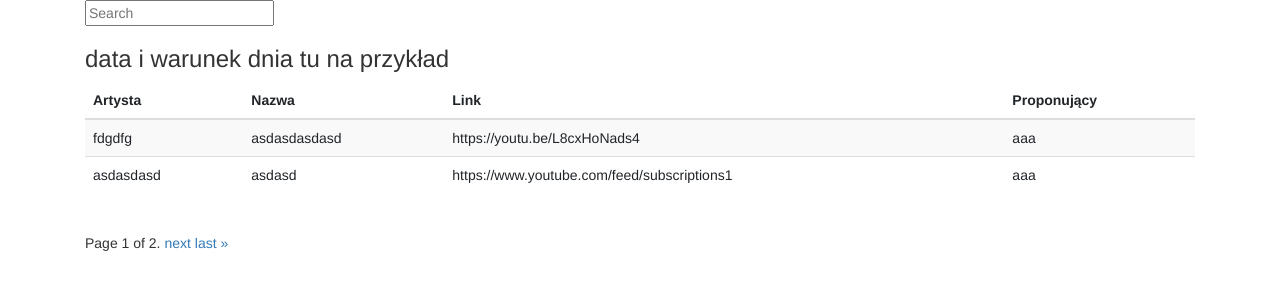
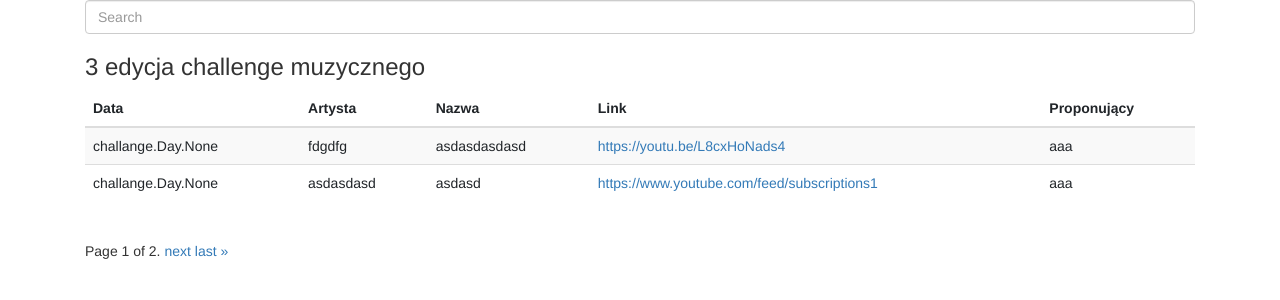
Before and after one commit to Drizii/DayChallange, a Django app: page / in a window 1280 px wide. Shown: the top 300 px of the page. Run offline with Django 3.2, Linux system fonts and the light colour scheme; data comes from the database, SQL or seed files in the repository; some libraries are stand-ins or nearby versions.

Commit message:
poprawnienie wyswietlania nawzwy Day w modelu

```diff
--- a/challange/challange/models.py
+++ b/challange/challange/models.py
@@ -33,4 +33,4 @@ class Day(models.Model):
     song = models.ManyToManyField(Song, default=None, null=True)
 
     def __str__(self):
-        return self.day
+        return str(self.day)
--- a/challange/challange/templates/main.html
+++ b/challange/challange/templates/main.html
@@ -12,13 +12,13 @@
         <script src="https://code.jquery.com/jquery-3.4.1.slim.min.js" integrity="sha384-J6qa4849blE2+poT4WnyKhv5vZF5SrPo0iEjwBvKU7imGFAV0wwj1yYfoRSJoZ+n" crossorigin="anonymous"></script>
         <script src="https://cdn.jsdelivr.net/npm/popper.js@1.16.0/dist/umd/popper.min.js" integrity="sha384-Q6E9RHvbIyZFJoft+2mJbHaEWldlvI9IOYy5n3zV9zzTtmI3UksdQRVvoxMfooAo" crossorigin="anonymous"></script>
         <script src="https://stackpath.bootstrapcdn.com/bootstrap/4.4.1/js/bootstrap.min.js" integrity="sha384-wfSDF2E50Y2D1uUdj0O3uMBJnjuUD4Ih7YwaYd1iqfktj0Uod8GCExl3Og8ifwB6" crossorigin="anonymous"></script>
-    <title>Document</title>
+    <title>Song challenge</title>
 </head>
 <body>
 <div class="container">
     <div class="search-bar">
         <form method="get" action="{% url 'search_results' %}">
-            <input type="text" name="q" placeholder="Search" >
+            <input type="text" class="form-control" name="q" placeholder="Search" >
         </form>
     </div>
 
@@ -26,20 +26,20 @@
 <table class="table table-striped">
   <thead>
     <tr>
+        <th scope="col">Data</th>
         <th scope="col">Artysta</th>
         <th scope="col">Nazwa</th>
         <th scope="col">Link</th>
         <th scope="col">Proponujący</th>
     </tr>
-  </thead>
-
   <tbody>
-  <h3> data i warunek dnia tu na przykład </h3>
+  <h3> 3 edycja challenge muzycznego  </h3>
 {% for song in page_obj %}
     <tr>
+        <td>{{ song.day_set }}</td>
         <td>{{ song.artist }}</td>
         <td>{{ song.title }}</td>
-        <td>{{ song.link }}</td>
+        <td><a href="{{ song.link }}">{{ song.link }}</a></td>
         <td>{{ song.person.name }}</td>
     </tr>
 {% endfor %}
--- a/challange/challange/views.py
+++ b/challange/challange/views.py
@@ -1,6 +1,7 @@
 from django.core.paginator import Paginator
 from django.shortcuts import render
-from .models import Song
+from django.views.generic import ListView
+from .models import Song, Day
 from django.db.models import Q
 
 
```
